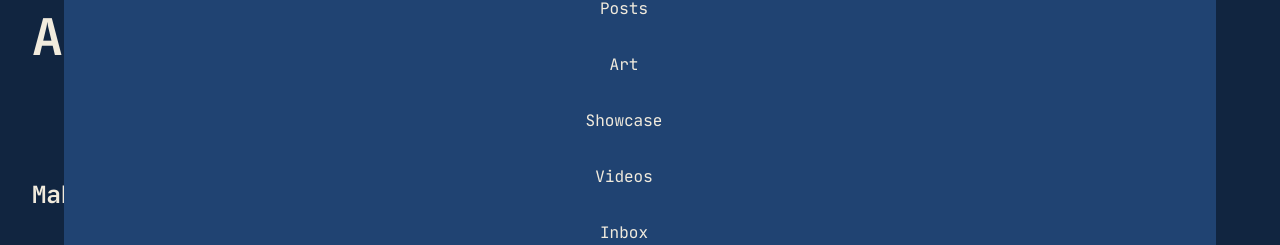
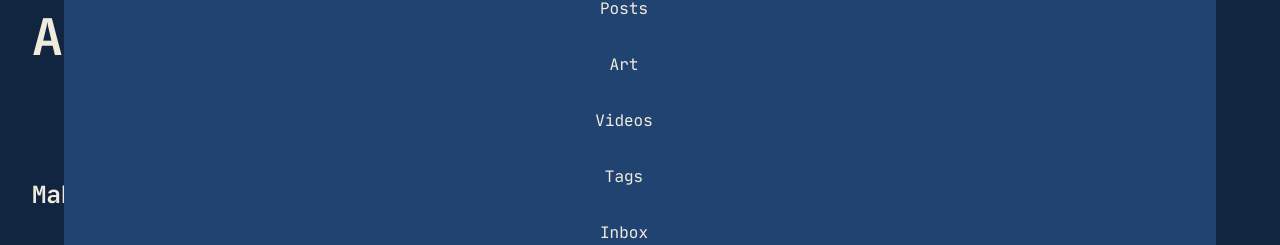
Before and after one commit to queenaccila/acci-blog, a React (Vite) app: page /about in a window 1280 px wide. Both pictures are taken after a click on the button "Toggle menu". Shown: the part 184-429 px from the top of the page. Built offline with nearby package versions, Linux system fonts and the light colour scheme.

Commit message:
Fixed footer and navbar

```diff
--- a/src/global-components/Footer.css
+++ b/src/global-components/Footer.css
@@ -5,6 +5,7 @@
     justify-content: center;
     left: 10%;
     right: 10%;
+    padding-bottom: 1rem;
 }
 
 .copyright-text {
--- a/src/global-components/Navbar.jsx
+++ b/src/global-components/Navbar.jsx
@@ -24,8 +24,8 @@ function Navbar() {
         <li className="navbar-single-link"><Link to="/about">About</Link></li>
         <li className="navbar-single-link"><Link to="/posts">Posts</Link></li>
         <li className="navbar-single-link"><a href="">Art</a></li>
-        <li className="navbar-single-link"><a href="">Showcase</a></li>
         <li className="navbar-single-link"><a href="">Videos</a></li>
+        <li className="navbar-single-link"><a href="">Tags</a></li>
         <li className="navbar-single-link"><a href="">Inbox</a></li>
       </ul>
     </>
```
